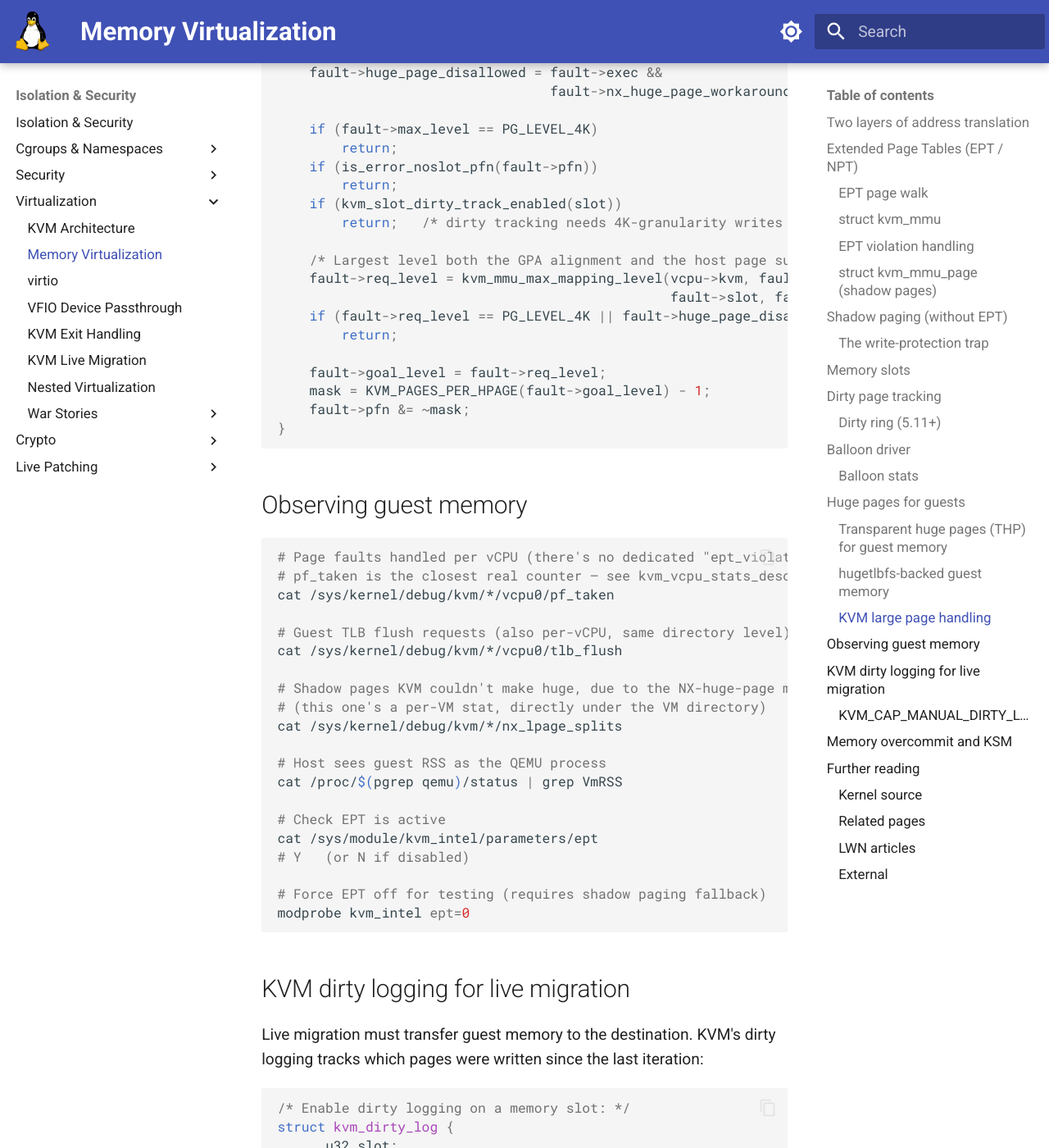
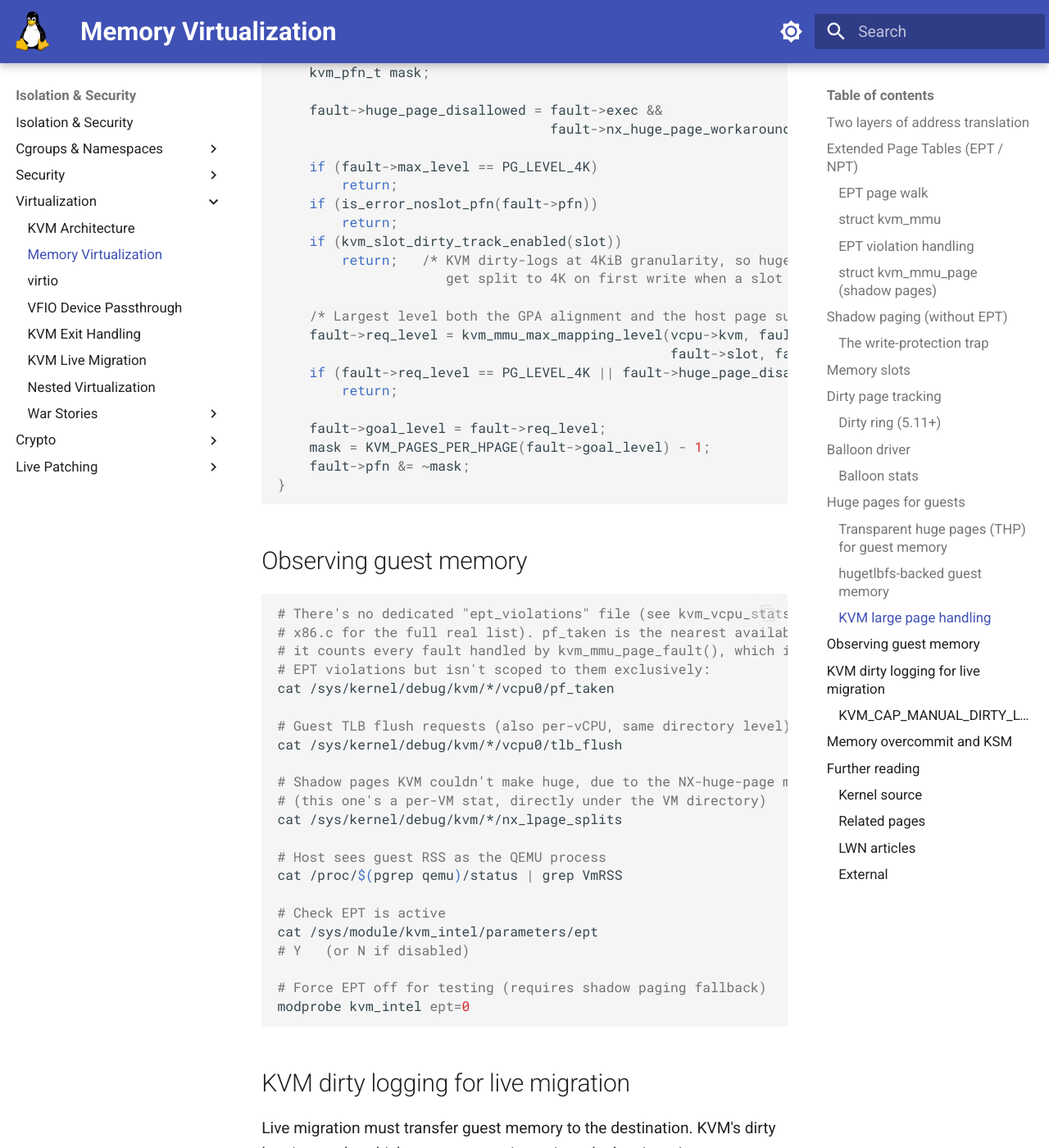
Before and after one commit to laveeshb/linux-kernel-internals, an MkDocs documentation site: the page built from docs/virtualization/kvm-memory.md, in a window 1280 px wide and 1400 px high, scrolled down 9275 px. Shown: the whole window at 82% size. Built offline with MkDocs 1.6.1 and Material for MkDocs 9.7.7, drawn with Linux system fonts in a browser that asks for light colours; some of the changed text lies outside the part shown.

Commit message:
kvm-memory.md: ground editorial claims in real kernel comments
Two of my own added comments stated a "why" I'd inferred rather than
verified: the NX-huge-page recovery list's purpose (attributed it to
"TLB coverage" -- the real motivation is the iTLB multihit erratum
mitigation, confirmed via mmu.c's own comment on shadowed-page access
permissions) and the dirty-track/huge-page interaction (now quotes
the real kvm_arch_mmu_enable_log_dirty_pt_masked() comment: "KVM dirty
logs at 4KiB granularity").

Also reworded the pf_taken substitute for the nonexistent
"ept_violations" stat to be explicit that it's an approximation
(counts all page faults, not EPT violations specifically) rather than
stating the substitution as settled fact.

````diff
--- a/docs/virtualization/kvm-memory.md
+++ b/docs/virtualization/kvm-memory.md
@@ -140,9 +140,11 @@
     atomic_t            write_flooding_count;
 
     /* Separate list (kvm->arch.possible_nx_huge_pages), independent of
-     * active_mmu_pages above: pages that, if zapped, would let KVM use a
-     * huge page here instead. Periodically zapped by a recovery thread
-     * (kvm_recover_nx_huge_pages()) to claw back the lost TLB coverage. */
+     * active_mmu_pages above: pages KVM split to 4K solely to mitigate the
+     * iTLB multihit erratum (an executable huge PTE would otherwise be
+     * split by hardware in a way that can hang certain CPUs). Periodically
+     * re-zapped by a recovery thread (kvm_recover_nx_huge_pages()) so KVM
+     * can retry the huge mapping and recoup the mitigation's TLB cost. */
     struct list_head    possible_nx_huge_page_link;
 };
 ```
@@ -357,7 +359,8 @@
     if (is_error_noslot_pfn(fault->pfn))
         return;
     if (kvm_slot_dirty_track_enabled(slot))
-        return;   /* dirty tracking needs 4K-granularity writes */
+        return;   /* KVM dirty-logs at 4KiB granularity, so huge pages
+                     get split to 4K on first write when a slot is dirty-tracked */
 
     /* Largest level both the GPA alignment and the host page support: */
     fault->req_level = kvm_mmu_max_mapping_level(vcpu->kvm, fault,
@@ -374,8 +377,10 @@
 ## Observing guest memory
 
 ```bash
-# Page faults handled per vCPU (there's no dedicated "ept_violations" file;
-# pf_taken is the closest real counter — see kvm_vcpu_stats_desc[] in x86.c)
+# There's no dedicated "ept_violations" file (see kvm_vcpu_stats_desc[] in
+# x86.c for the full real list). pf_taken is the nearest available proxy —
+# it counts every fault handled by kvm_mmu_page_fault(), which includes
+# EPT violations but isn't scoped to them exclusively:
 cat /sys/kernel/debug/kvm/*/vcpu0/pf_taken
 
 # Guest TLB flush requests (also per-vCPU, same directory level)
````
